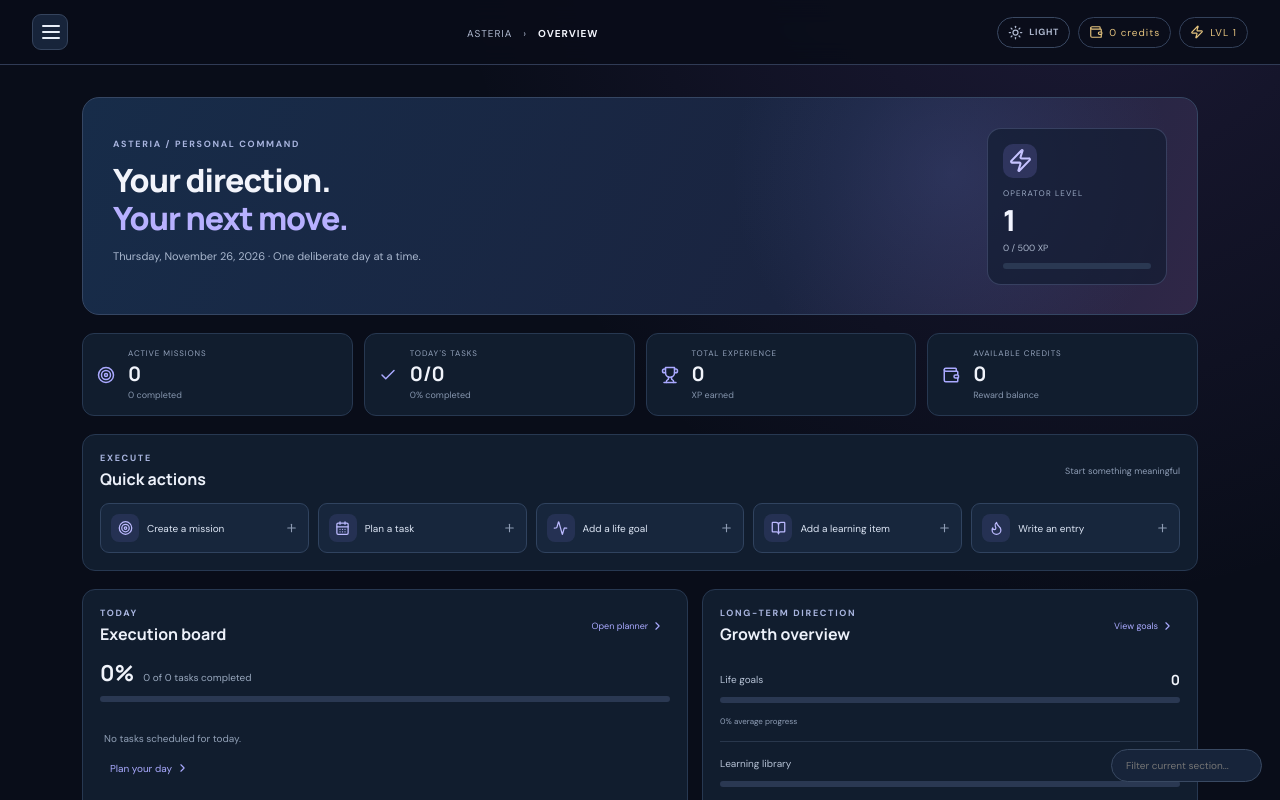
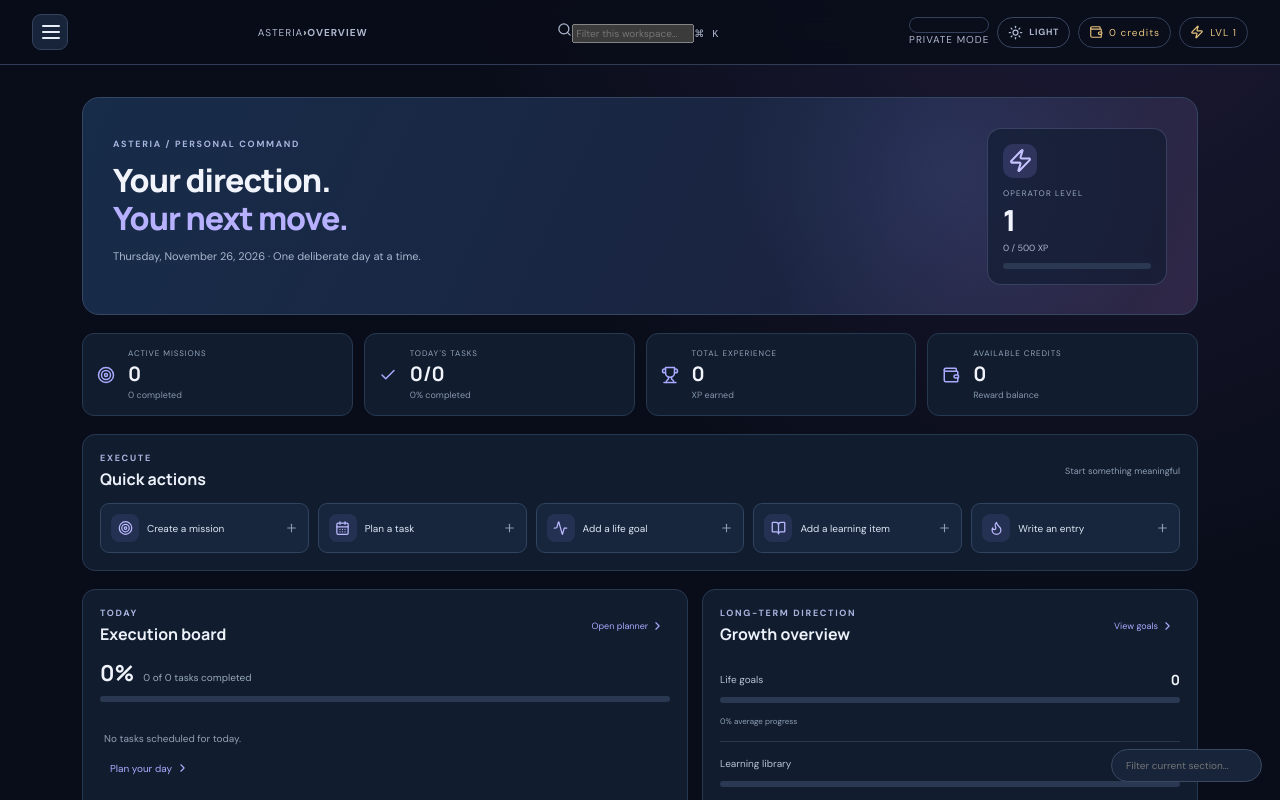
Before and after one commit to amksoul3429-ui/ARVENA, a React (Vite) app: page / in a window 1280 px wide. Shown: the top 800 px of the page. Built offline with nearby package versions, Linux system fonts and the light colour scheme.

Commit message:
Redesign global topbar with workspace search and status

```diff
--- a/src/components/AppHeader.tsx
+++ b/src/components/AppHeader.tsx
@@ -1,31 +1,4 @@
-import { Download, Menu, Moon, RefreshCw, Sun, Wallet, Zap } from "lucide-react";
-import type { Page } from "../core/navigation";
-import type { AsteriaTheme } from "../hooks/useAsteriaTheme";
-
-type Props = {
-  page: Page;
-  theme: AsteriaTheme;
-  credits: number;
-  level: number;
-  navigationOpen: boolean;
-  canInstall: boolean;
-  updateReady: boolean;
-  onOpenNavigation: () => void;
-  onToggleTheme: () => void;
-  onInstall: () => void;
-  onApplyUpdate: () => void;
-};
-
-export default function AppHeader({ page, theme, credits, level, navigationOpen, canInstall, updateReady, onOpenNavigation, onToggleTheme, onInstall, onApplyUpdate }: Props) {
-  return <header>
-    <button className="hamb" aria-label="Open navigation" aria-expanded={navigationOpen} aria-controls="asteria-navigation-dialog" onClick={onOpenNavigation}><Menu/></button>
-    <span>ASTERIA　›　<b>{page.toUpperCase()}</b></span>
-    <div className="chips">
-      {canInstall&&<button className="pwa-action" onClick={onInstall}><Download size={14}/> INSTALL</button>}
-      {updateReady&&<button className="pwa-action update" onClick={onApplyUpdate}><RefreshCw size={14}/> UPDATE READY</button>}
-      <button className="theme-toggle" onClick={onToggleTheme} aria-label={theme==='dark'?'Switch to light theme':'Switch to dark theme'}>{theme==='dark'?<Sun size={15}/>:<Moon size={15}/>}<span>{theme==='dark'?'LIGHT':'DARK'}</span></button>
-      <i><Wallet size={14}/> {credits} credits</i>
-      <i><Zap size={14}/> LVL {level}</i>
-    </div>
-  </header>;
-}
+import {Download,Menu,Moon,RefreshCw,Search,Sun,Wallet,Zap,X} from "lucide-react";
+import type {Page} from "../core/navigation";import type {AsteriaTheme} from "../hooks/useAsteriaTheme";
+type Props={page:Page;theme:AsteriaTheme;credits:number;level:number;navigationOpen:boolean;canInstall:boolean;updateReady:boolean;search:string;onSearch:(value:string)=>void;onOpenNavigation:()=>void;onToggleTheme:()=>void;onInstall:()=>void;onApplyUpdate:()=>void};
+export default function AppHeader({page,theme,credits,level,navigationOpen,canInstall,updateReady,search,onSearch,onOpenNavigation,onToggleTheme,onInstall,onApplyUpdate}:Props){return <header className="asteria-topbar"><button className="hamb" aria-label="Open navigation" aria-expanded={navigationOpen} aria-controls="asteria-navigation-dialog" onClick={onOpenNavigation}><Menu/></button><div className="asteria-breadcrumb"><span>ASTERIA</span><b>›</b><strong>{page.toUpperCase()}</strong></div><label className="asteria-global-search"><Search size={15}/><input value={search} onChange={e=>onSearch(e.target.value)} placeholder="Filter this workspace…"/>{search&&<button aria-label="Clear search" onClick={()=>onSearch("")}><X size={13}/></button>}<kbd>⌘ K</kbd></label><div className="chips">{canInstall&&<button className="pwa-action" onClick={onInstall}><Download size={14}/> INSTALL</button>}{updateReady&&<button className="pwa-action update" onClick={onApplyUpdate}><RefreshCw size={14}/> UPDATE READY</button>}<span className="asteria-system-online"><i/> PRIVATE MODE</span><button className="theme-toggle" onClick={onToggleTheme} aria-label={theme==="dark"?"Switch to light theme":"Switch to dark theme"}>{theme==="dark"?<Sun size={15}/>:<Moon size={15}/>}<span>{theme==="dark"?"LIGHT":"DARK"}</span></button><i className="asteria-credit-chip"><Wallet size={14}/> {credits} credits</i><i className="asteria-level-chip"><Zap size={14}/> LVL {level}</i></div></header>}
```
